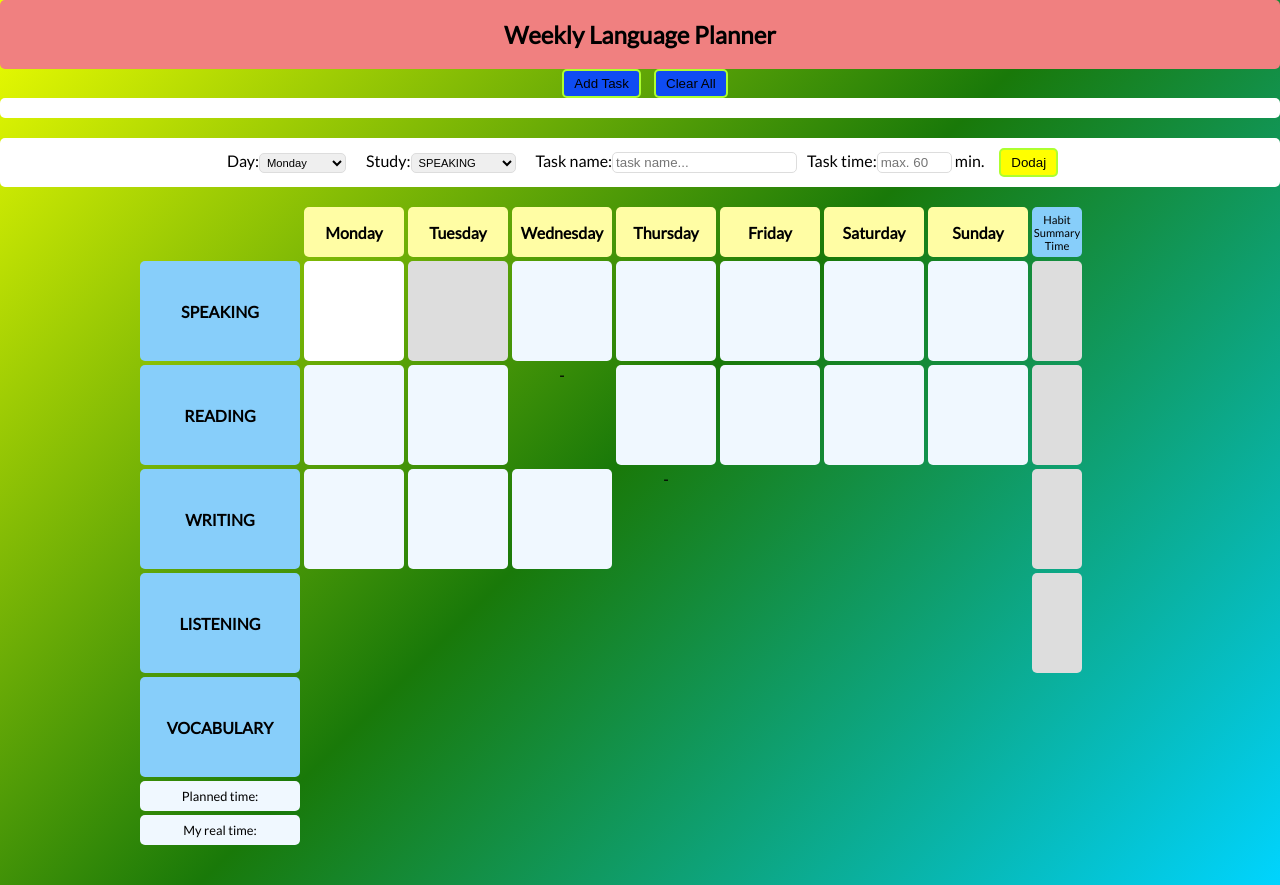
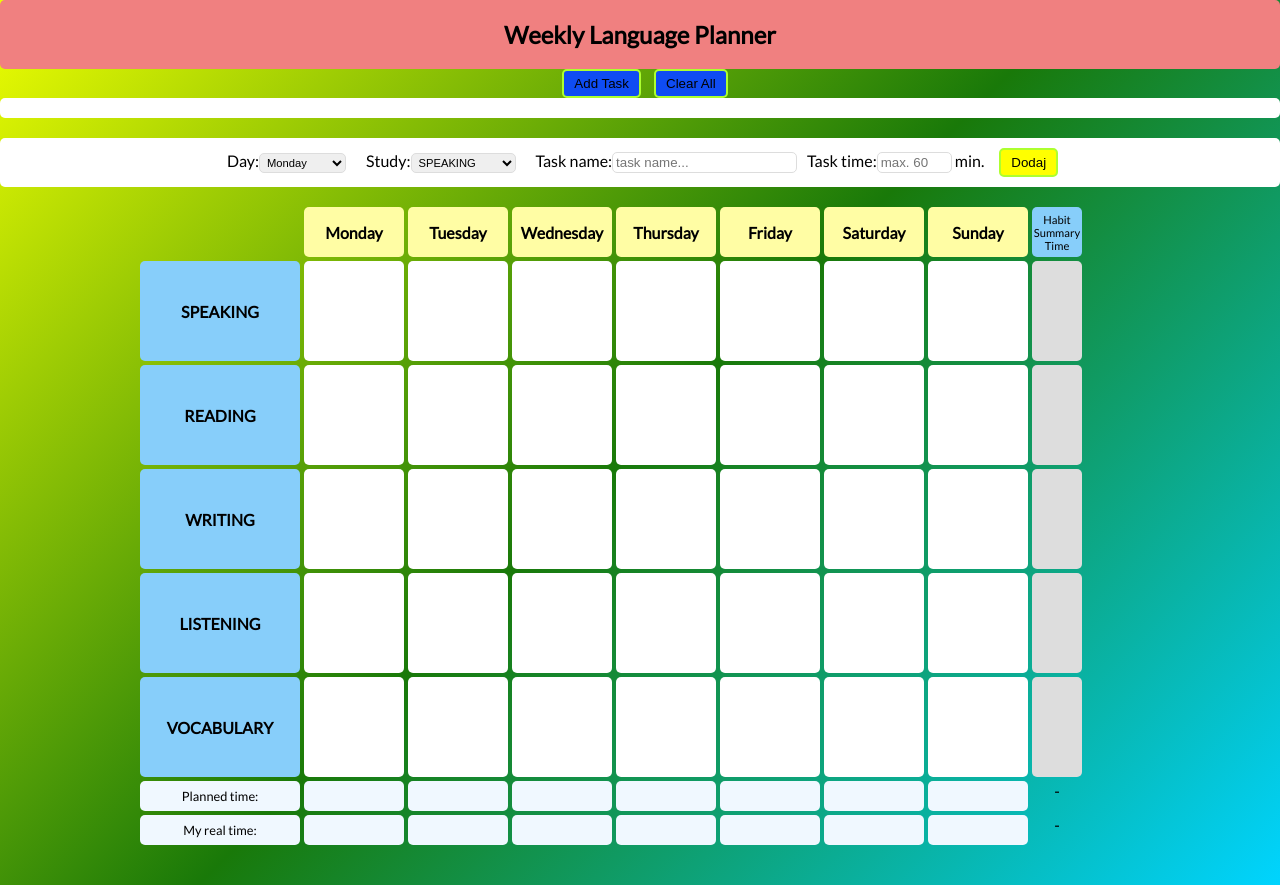
Before and after one commit to artur-IT/Weekly-Language-Planner, a React (Vite) app: page / in a window 1280 px wide. Built offline with nearby package versions, Linux system fonts and the light colour scheme.

Commit message:
HALF WORKING VERSION WITH 'Array with 35 Components !!!'

```diff
--- a/src/App..jsx
+++ b/src/App..jsx
@@ -165,8 +165,8 @@ export function App() {
       <Days daysNames={days} />
       <Habits habitsNames={habits} />
 
-      {/* <GetAllTasks /> */}
-      <ShowTask name={`${divNames}`} times={dayTimes} store={myLocalStore} />
+      <GetAllTasks />
+      {/* <ShowTask name={divNames} times={dayTimes} store={myLocalStore} /> */}
 
       <HabitSumTime times={habitTimes} />
 
--- a/src/components/ShowTask.jsx
+++ b/src/components/ShowTask.jsx
@@ -1,6 +1,6 @@
 const ShowTask = (values) => {
   const myLocalStore = values.store;
-  console.log(values.name);
+  // console.log(values);
 
   // return jsx to DOM
   const task = (el) => {
```
